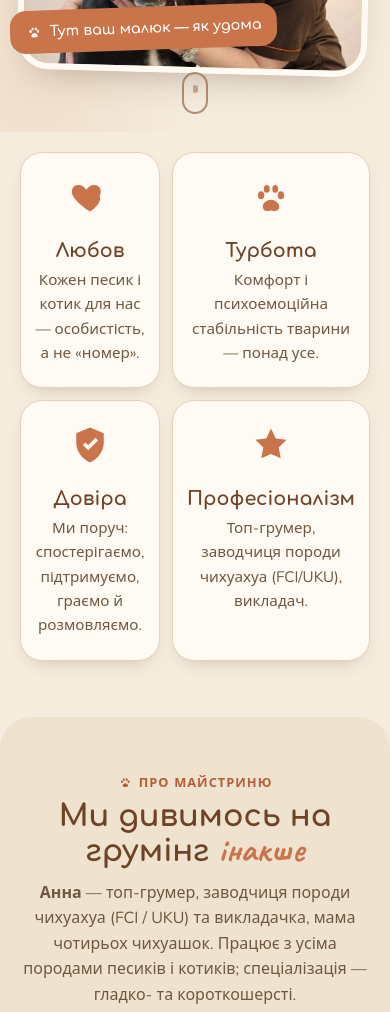
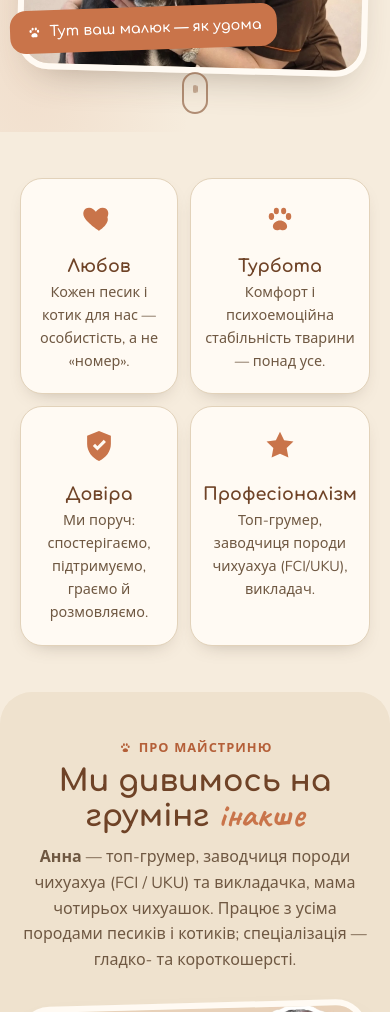
Before and after one commit to besenok911-cloud/little-paw-by-hanna, a plain HTML site: page index.html in a window 390 px wide. Shown: the part 936-1948 px from the top of the page. Drawn offline with nearby package versions, Linux system fonts and the light colour scheme.

Commit message:
Mobile polish: fit price table, earlier reveal, tighter spacing
- price tables now fit phone width (was cutting off the 3rd column) via smaller padding/font, no min-width
- reveal observers use rootMargin so blocks fade in before entering view (no blank gaps mid-scroll)
- reduce section padding and value-card size on small screens

Co-Authored-By: Claude Opus 4.8 <noreply@anthropic.com>

```diff
--- a/scripts/main.js
+++ b/scripts/main.js
@@ -44,7 +44,7 @@
   /* ---- Reveal on scroll ---- */
   const revObserver = new IntersectionObserver((entries, obs) => {
     entries.forEach(e => { if (e.isIntersecting) { e.target.classList.add("in"); obs.unobserve(e.target); } });
-  }, { threshold: 0.12 });
+  }, { threshold: 0, rootMargin: "0px 0px 120px 0px" });
   const observeReveals = () => $$(".reveal:not(.in)").forEach(el => revObserver.observe(el));
   observeReveals();
 
@@ -134,7 +134,7 @@
 
   const gObserver = new IntersectionObserver((entries, obs) => {
     entries.forEach(e => { if (e.isIntersecting) { e.target.classList.add("in"); obs.unobserve(e.target); } });
-  }, { threshold: 0.05 });
+  }, { threshold: 0, rootMargin: "0px 0px 120px 0px" });
 
   // Autoplay (muted) feed videos only while in view; pause when out.
   const videoObserver = new IntersectionObserver((entries) => {
--- a/styles/main.css
+++ b/styles/main.css
@@ -338,12 +338,20 @@ h1,h2,h3{font-family:var(--font-head);font-weight:700;line-height:1.15;margin:0}
   .qa-grid{grid-template-columns:1fr}
 }
 @media (max-width:520px){
+  .section{padding:46px 0}
   .values-grid{grid-template-columns:1fr 1fr;gap:12px}
-  .value-card{padding:22px 14px}
+  .value-card{padding:20px 12px}
+  .value-card h3{font-size:1.1rem;margin:10px 0 5px}
+  .value-card p{font-size:.9rem}
+  .value-card .i-lg{width:38px;height:38px}
   .hotel-photos img:first-child{margin-top:0}
   .booking-form{grid-template-columns:1fr}
   .hero-actions .btn,.hero-actions{width:100%}
   .brand-name{font-size:1rem}
+  /* price tables fit the screen — no cut-off 3rd column */
+  .price-table{min-width:0}
+  .price-table th,.price-table td{padding:.58em .5em;font-size:.9rem}
+  .price-table thead th{font-size:.78rem}
 }
 @media (prefers-reduced-motion:reduce){
   *{animation:none!important;transition:none!important}
```
